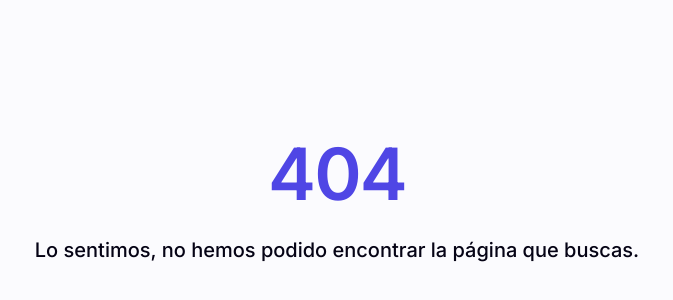
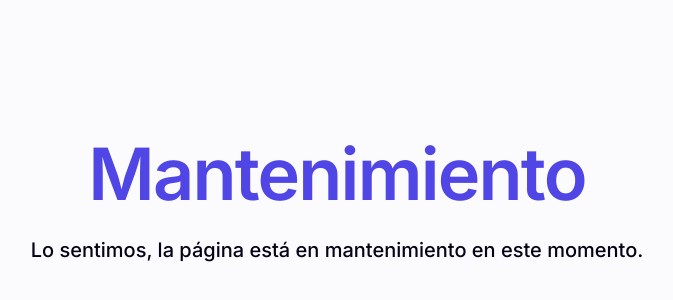
Before and after one commit to aldytaken/meca-store, a Next.js app: page /maintenance in a window 1280 px wide. Before the commit this address had no page. Shown: the part 206-506 px from the top of the page, without its empty margins (303-976 px from the left). Built offline with nearby package versions, Linux system fonts and the light colour scheme.

Commit message:
[FEAT] Page Status: Maintenance

```diff
--- /dev/null
+++ b/src/app/maintenance/page.tsx
@@ -0,0 +1,30 @@
+import { tw } from '@/lib/utils/tw'
+import { Metadata } from 'next'
+
+export const metadata: Metadata =
+{
+  title: 'Maintenance | MecaStore',
+}
+
+const MaintenancePage = () =>
+{
+  return (
+    <div className="flex min-h-screen items-center justify-center px-6 py-24 sm:py-32 lg:px-8">
+      <div className="text-center">
+        <p
+          className={tw(
+            "mt-4 text-balance text-5xl font-semibold tracking-tight sm:text-7xl",
+            "text-light-accent dark:text-dark-accent"
+          )}
+        >
+          Mantenimiento
+        </p>
+        <p className="mt-6 text-pretty text-lg font-medium text-light-text sm:text-xl/8">
+          Lo sentimos, la página está en mantenimiento en este momento.
+        </p>
+      </div>
+    </div>
+  )
+}
+
+export default MaintenancePage
```
